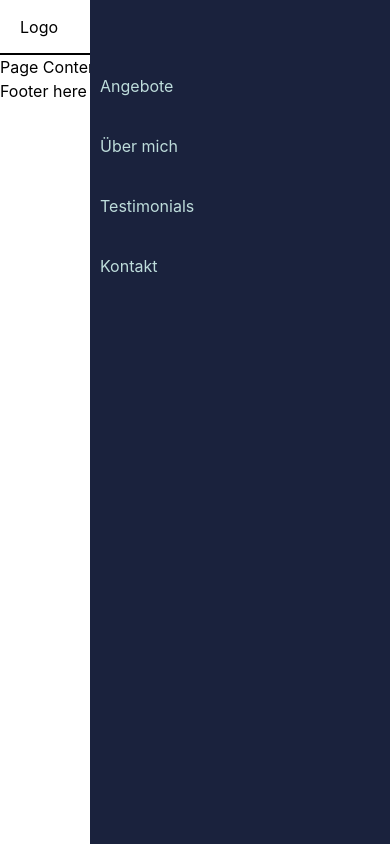
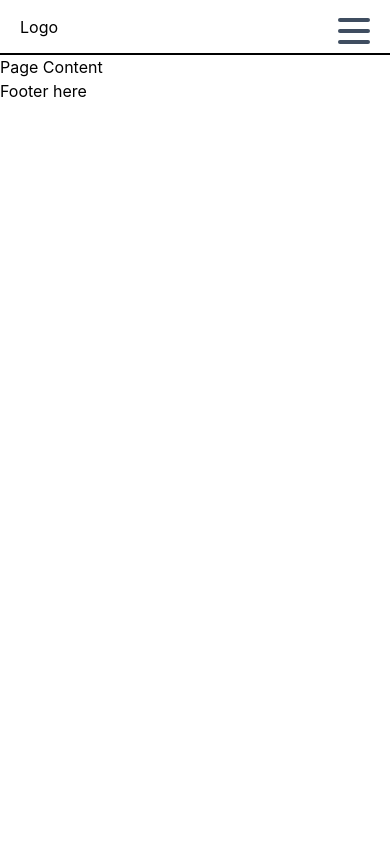
Before and after one commit to JohannaKoellner/agathekoellner, a React (Vite) app in the folder agathekoellner/: page / in a window 390 px wide. Built offline with nearby package versions, Linux system fonts and the light colour scheme.

Commit message:
burger menu done for mobile

```diff
--- a/agathekoellner/package.json
+++ b/agathekoellner/package.json
@@ -11,7 +11,8 @@
   },
   "dependencies": {
     "react": "^18.2.0",
-    "react-dom": "^18.2.0"
+    "react-dom": "^18.2.0",
+    "styled-components": "^6.1.8"
   },
   "devDependencies": {
     "@types/react": "^18.2.55",
--- a/agathekoellner/src/components/Nav/Burger.jsx
+++ b/agathekoellner/src/components/Nav/Burger.jsx
@@ -0,0 +1,57 @@
+import React, {useState} from "react";
+import styled from 'styled-components';
+import RightNav from "./RightNav";
+
+const StyledBurger = styled.div`
+    width: 2rem;
+    height: 2rem;
+    position: fixed;
+    top: 15px;
+    right: 20px;
+    display: flex;
+    justify-content: space-around;
+    flex-direction: column;
+    flex-wrap: nowrap;
+    z-index: 20;
+
+    div {
+        width: 2rem;
+        height: 0.25rem;
+        background-color: ${({ open }) => open ? 'var(--neutral-light)' : 'var(--accent-dark)'};
+        border-radius: 10px;
+        transform-origin: 1px;
+        transition: all 0.2s linear;
+
+        &:nth-child(1) {
+            transform: ${({ open }) => open ? 'rotate(38deg)' : 'rotate(0)'};
+            width: ${({ open }) => open ? '2.3rem' : '2rem'};
+        }
+
+        &:nth-child(2) {
+            opacity: ${({ open }) => open ? '0' : '1'};
+        }
+
+        &:nth-child(3) {
+            transform: ${({ open }) => open ? 'rotate(-38deg)' : 'rotate(0)'};
+            width: ${({ open }) => open ? '2.3rem' : '2rem'};
+        }
+    }
+`;
+
+
+const Burger = () => {
+    const [open, setOpen] = useState(false)
+
+    return (
+        <>
+            <StyledBurger open = {open} onClick={() => setOpen(!open)}>
+                <div />
+                <div />
+                <div />
+            </StyledBurger>
+            <RightNav open={open} />
+        </>
+    )
+}
+
+export default Burger
--- a/agathekoellner/src/components/Nav/Navbar.jsx
+++ b/agathekoellner/src/components/Nav/Navbar.jsx
@@ -1,5 +1,5 @@
 import React from "react";
-import RightNav from "./RightNav";
+import Burger from "./Burger";
 
 const Navbar = () => {
     return (
@@ -7,7 +7,7 @@ const Navbar = () => {
             <div className="logo">
                 Logo
             </div>
-        <RightNav />
+        <Burger />
         </div>
     )
 }
--- a/agathekoellner/src/components/Nav/RightNav.jsx
+++ b/agathekoellner/src/components/Nav/RightNav.jsx
@@ -1,13 +1,44 @@
 import React from "react";
+import styled from "styled-components";
 
-const RightNav = () => {
+const Nav = styled.ul`
+    list-style: none;
+    display: flex;
+    flex-direction: row;
+    flex-wrap: nowrap;
+
+    .nav-item {
+        padding: 8px 10px;
+    }
+
+    @media only screen and (max-width: 768px) {
+        background-color: var(--neutral-dark);
+        color: var(--neutral-light);
+        flex-direction: column;
+        flex-wrap: nowrap;
+        position: fixed;
+        transform: ${({ open }) => open ? 'translateX(0)': 'translateX(100%)'};
+        top: 0;
+        right: 0;
+        height: 100vh;
+        width: 300px;
+        padding-top: 3.5rem;
+        transition: transform 0.2s ease-in-out;
+
+        .nav-item:hover {
+        background-color: var(--accent-dark);
+        }
+    }
+`;
+
+const RightNav = ({ open }) => {
     return (
-        <ul className="nav">
+        <Nav open={open}>
             <li className="nav-item">Angebote</li>
             <li className="nav-item">Über mich</li>
             <li className="nav-item">Testimonials</li>
             <li className="nav-item">Kontakt</li>
-        </ul>
+        </Nav>
     )
 }
 
--- a/agathekoellner/src/index.css
+++ b/agathekoellner/src/index.css
@@ -29,7 +29,7 @@
   padding: 15px 0;
 }
 
-.nav {
+/* .nav {
   list-style: none;
   display: flex;
   flex-direction: row;
@@ -38,19 +38,24 @@
 
 .nav-item {
   padding: 18px 10px;
-}
+} */
 
-@media only screen and (max-width: 768px) {
+/* @media only screen and (max-width: 768px) {
   .nav {
     background-color: var(--neutral-dark);
     color: var(--neutral-light);
     flex-direction: column;
     flex-wrap: nowrap;
     position: fixed;
+    transform: ${({ open }) => open ? 'translateX(0)': 'translateX(100%)'};
     top: 0;
     right: 0;
     height: 100vh;
     width: 300px;
     padding-top: 3.5rem;
   }
-}
+
+  .nav-item:hover {
+    background-color: var(--accent-dark);
+  }
+} */
```
Also changed, not shown: 1 other file (tests, documents, lock files or other folders).
